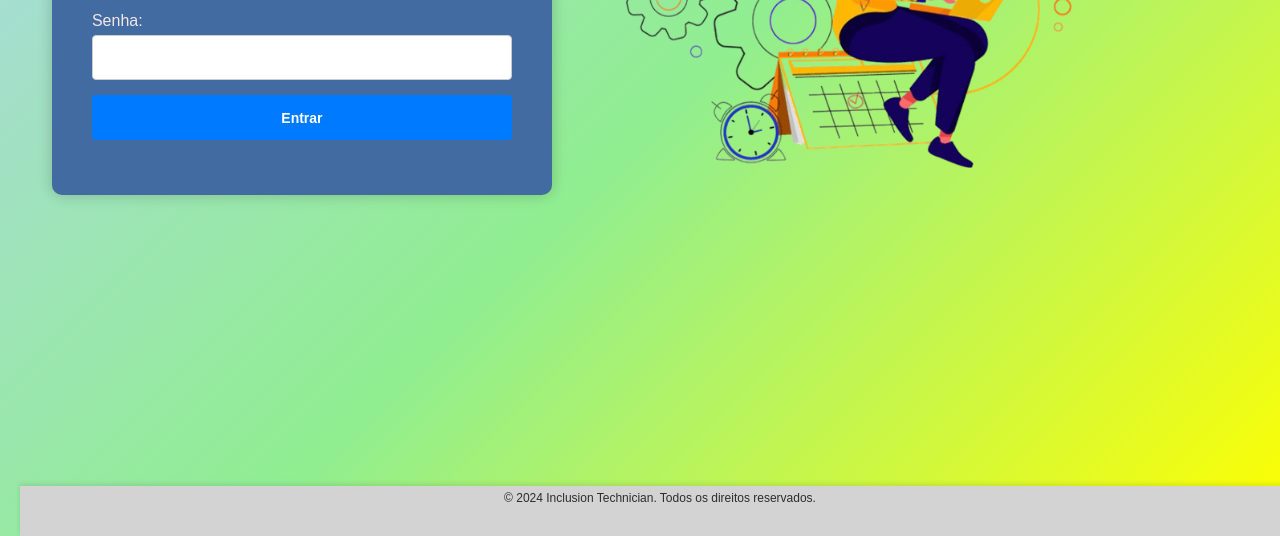
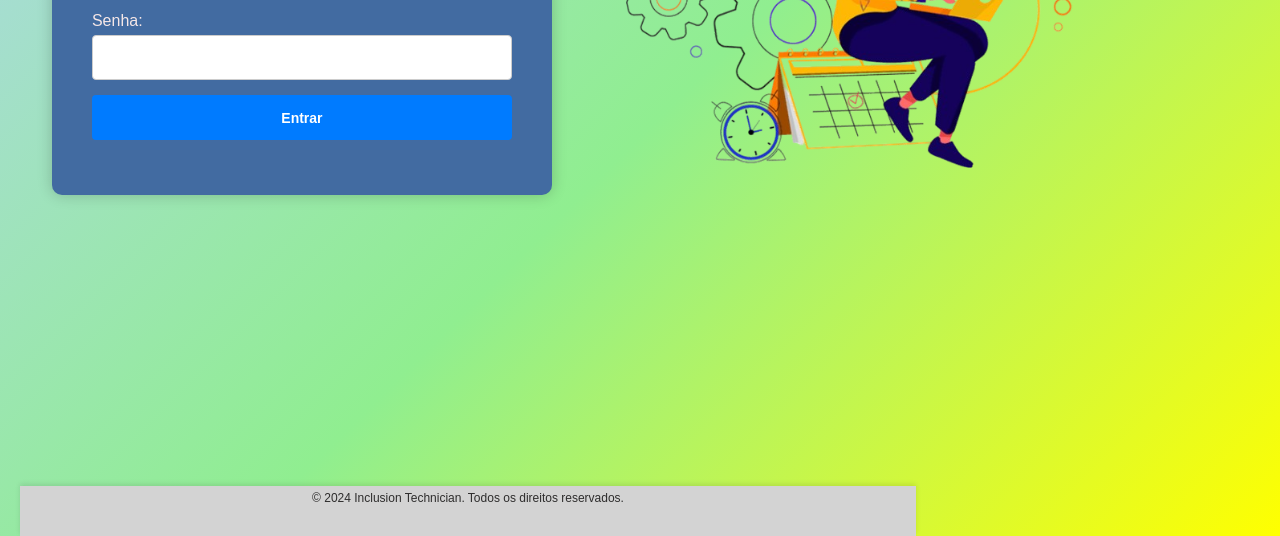
Before and after one commit to Linda-fevereiro/inclusion, a plain HTML site: page login.html in a window 1280 px wide. Shown: the part 264-800 px from the top of the page. Drawn offline with Linux system fonts and the light colour scheme.

Commit message:
Update login.html

```diff
--- a/login.html
+++ b/login.html
@@ -165,7 +165,7 @@
             color: rgb(46, 45, 45);
             position: absolute;
             bottom: 0;
-            width:  100vw;
+            width:  70vw;
             height: 50px;
             box-shadow: 0 -2px 5px rgba(0, 0, 0, 0.1);
             margin-top: 60px;
```
